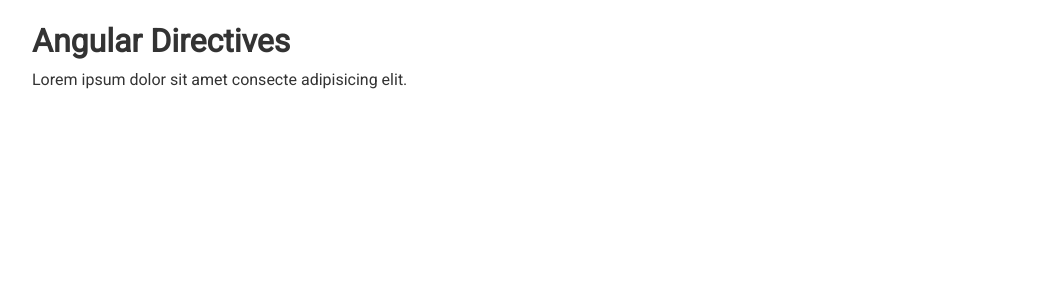
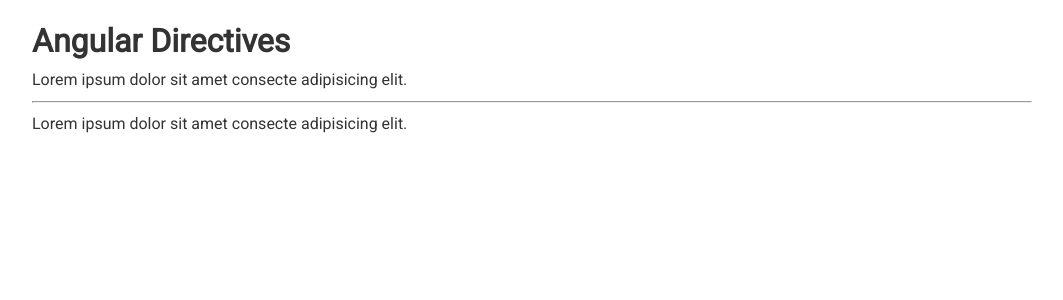
Before and after one commit to paraketsova/angular-basics, an Angular app: page / in a window 1280 px wide. Shown: the top 300 px of the page, without its empty margins (108-1171 px from the left). Built offline with nearby package versions, Linux system fonts and the light colour scheme.

Commit message:
Directives - get parameters to a directive - +1

```diff
--- a/src/app/app.component.html
+++ b/src/app/app.component.html
@@ -1,7 +1,11 @@
 <div class="container">
   <h1>Angular Directives</h1>
 
-  <p appStyle="red" fontWeight="bold">
+  <p appStyle="red" [dStyles]="{border: '1px solid blue', borderRadius: '5px'}">
+    Lorem ipsum dolor sit amet consecte adipisicing elit.
+  </p>
+<hr/>
+  <p appStyle="blue" [dStyles]="{border: '1px solid red', borderRadius: '15px'}">
     Lorem ipsum dolor sit amet consecte adipisicing elit.
   </p>
 </div>
--- a/src/app/directives/style.directive.ts
+++ b/src/app/directives/style.directive.ts
@@ -7,7 +7,7 @@ import {Directive, ElementRef, HostListener, Input, Renderer2} from "@angular/co
 export class StyleDirective {
 
   @Input('appStyle') color: string = 'blue'
-  @Input('fontWeight') fontWeight = 'normal'
+  @Input() 'dStyles': {border?: string, fontWeight?: string, borderRadius?: string}
 
   constructor(private el: ElementRef, private r: Renderer2) {
     // console.log(el)
@@ -27,7 +27,9 @@ export class StyleDirective {
   @HostListener('mouseenter') onEnter() {
     this.r.setStyle(this.el.nativeElement, 'color', this.color)
     //при наведении мыши на параграф - добавляем новый цвет параграфу(он становится синим).
-    this.r.setStyle(this.el.nativeElement, 'fontWeight', this.fontWeight)
+    this.r.setStyle(this.el.nativeElement, 'fontWeight', this.dStyles.fontWeight)
+    this.r.setStyle(this.el.nativeElement, 'border', this.dStyles.border)
+    this.r.setStyle(this.el.nativeElement, 'borderRadius', this.dStyles.borderRadius)
 
 }
 
@@ -35,6 +37,8 @@ export class StyleDirective {
     this.r.setStyle(this.el.nativeElement, 'color', null)
     // ... При уходе мыши цвет с параграфа исчезает
     this.r.setStyle(this.el.nativeElement, 'fontWeight', null)
+    this.r.setStyle(this.el.nativeElement, 'border', null)
+    this.r.setStyle(this.el.nativeElement, 'borderRadius', null)
 
   }
 
```
